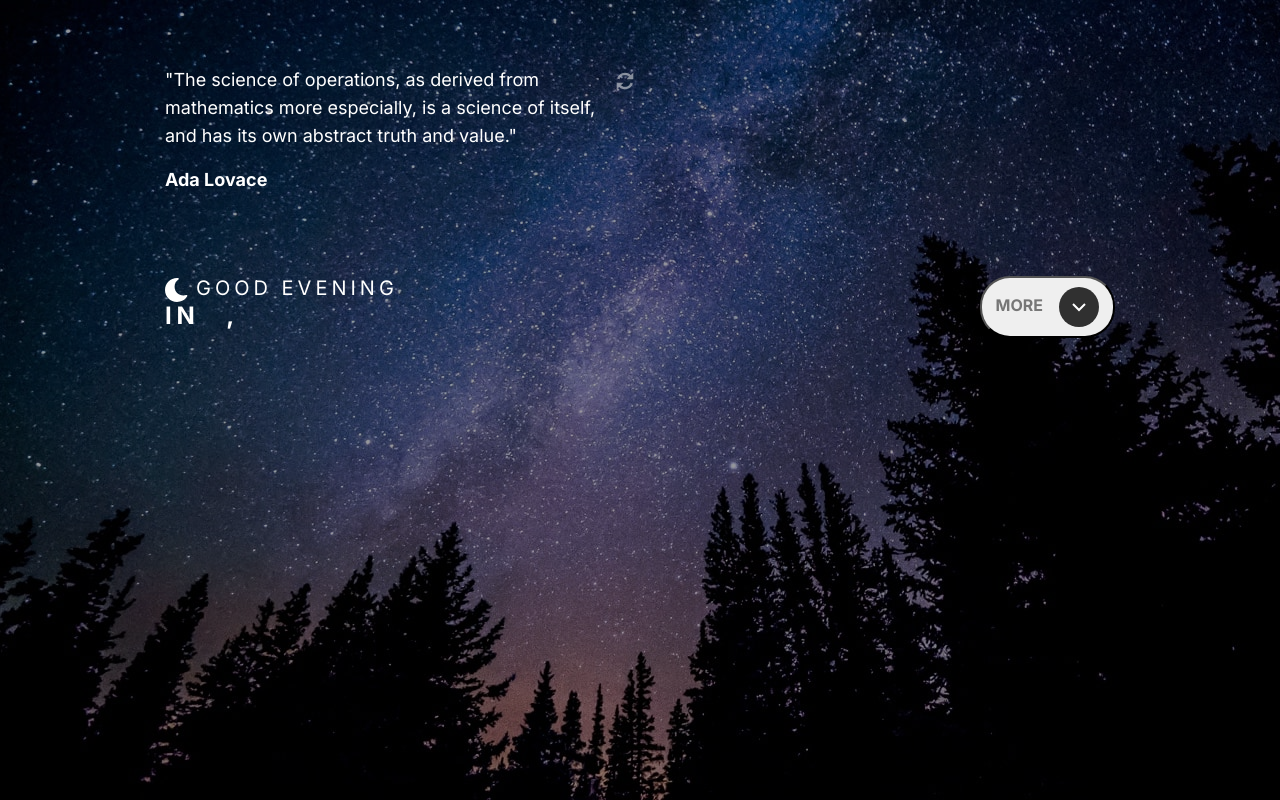
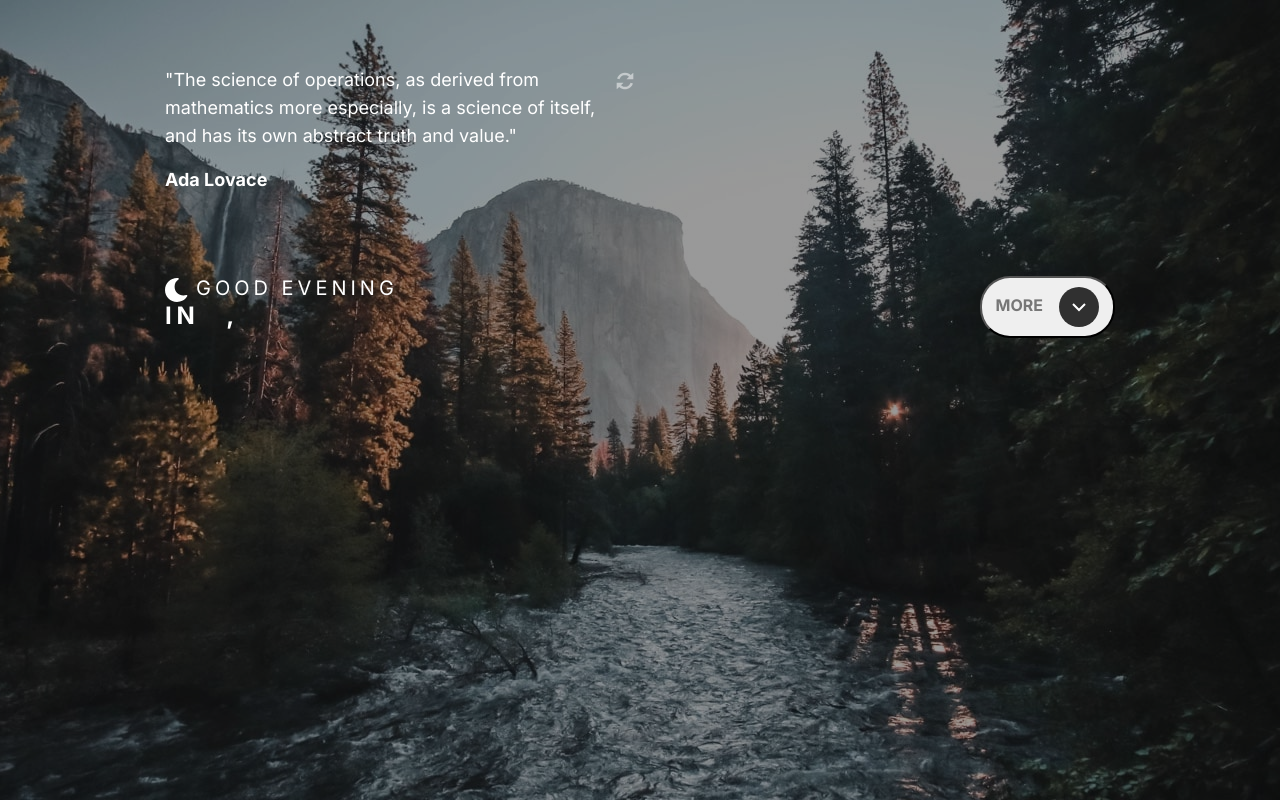
Before and after one commit to sarajlija/clock-app, a React (Create React App) app: page / in a window 1280 px wide. Built offline with nearby package versions, Linux system fonts and the light colour scheme; no server answers.

Commit message:
Update App.js

```diff
--- a/src/App.js
+++ b/src/App.js
@@ -234,9 +234,9 @@ function App() {
           </div>
         </div>
       </header>
-      {isDaytime ? <img src="/assets/desktop/bg-image-daytime.jpg" alt="background" className="image-desktop" /> : <img src="/assets/desktop/bg-image-nighttime.jpg" alt="background" className="image-desktop" />}
-      {isDaytime ? <img src="/assets/tablet/bg-image-daytime.jpg" alt="background" className="image-tablet" /> : <img src="/assets/tablet/bg-image-nighttime.jpg" alt="background" className="image-tablet" />}
-      {isDaytime ? <img src="/assets/mobile/bg-image-daytime.jpg" alt="background" className="image-mobile" /> : <img src="/assets/mobile/bg-image-nighttime.jpg" alt="background" className="image-mobile" />}
+      {!isDaytime ? <img src="/assets/desktop/bg-image-daytime.jpg" alt="background" className="image-desktop" /> : <img src="/assets/desktop/bg-image-nighttime.jpg" alt="background" className="image-desktop" />}
+      {!isDaytime ? <img src="/assets/tablet/bg-image-daytime.jpg" alt="background" className="image-tablet" /> : <img src="/assets/tablet/bg-image-nighttime.jpg" alt="background" className="image-tablet" />}
+      {!isDaytime ? <img src="/assets/mobile/bg-image-daytime.jpg" alt="background" className="image-mobile" /> : <img src="/assets/mobile/bg-image-nighttime.jpg" alt="background" className="image-mobile" />}
     </main>
   )
 }
```
